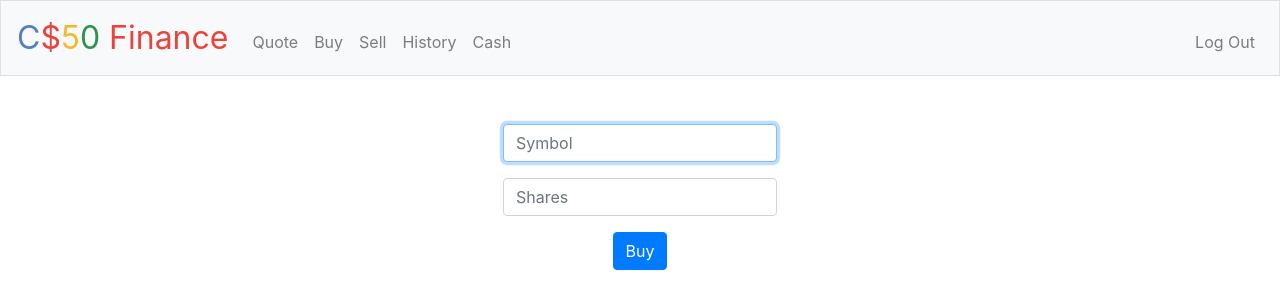
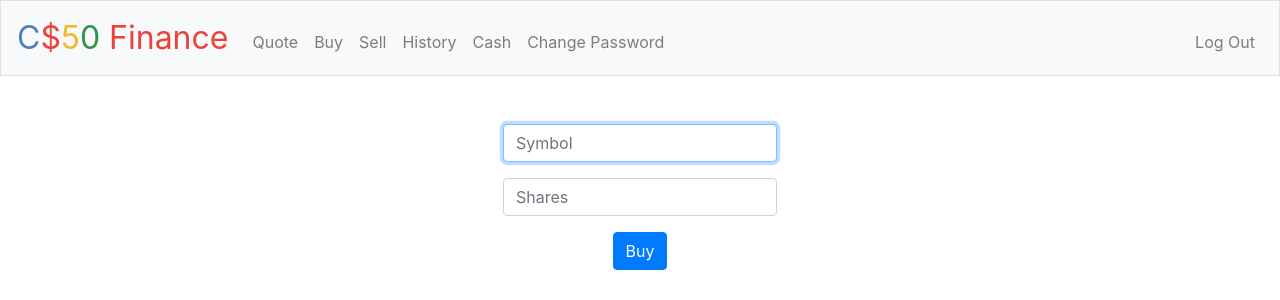
Before and after one commit to dtettarasar/cs50-finance, a Flask app: page /buy in a window 1280 px wide. Shown: the top 300 px of the page. Run offline with Flask 2, Linux system fonts and the light colour scheme; a user stored in the database is signed in; some libraries are stand-ins or nearby versions.

Commit message:
update menu in layout.html

```diff
--- a/templates/layout.html
+++ b/templates/layout.html
@@ -39,6 +39,7 @@
                         <li class="nav-item"><a class="nav-link" href="/sell">Sell</a></li>
                         <li class="nav-item"><a class="nav-link" href="/history">History</a></li>
                         <li class="nav-item"><a class="nav-link" href="/cash">Cash</a></li>
+                        <li class="nav-item"><a class="nav-link" href="/change-password">Change Password</a></li>
                     </ul>
                     <ul class="navbar-nav ml-auto mt-2">
                         <li class="nav-item"><a class="nav-link" href="/logout">Log Out</a></li>
```
